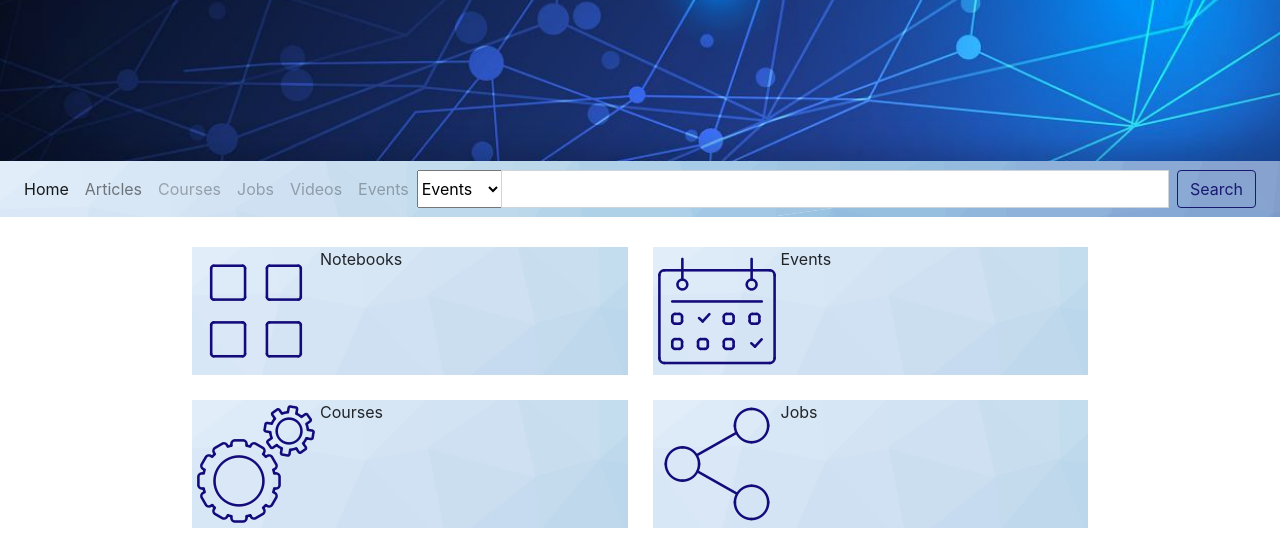
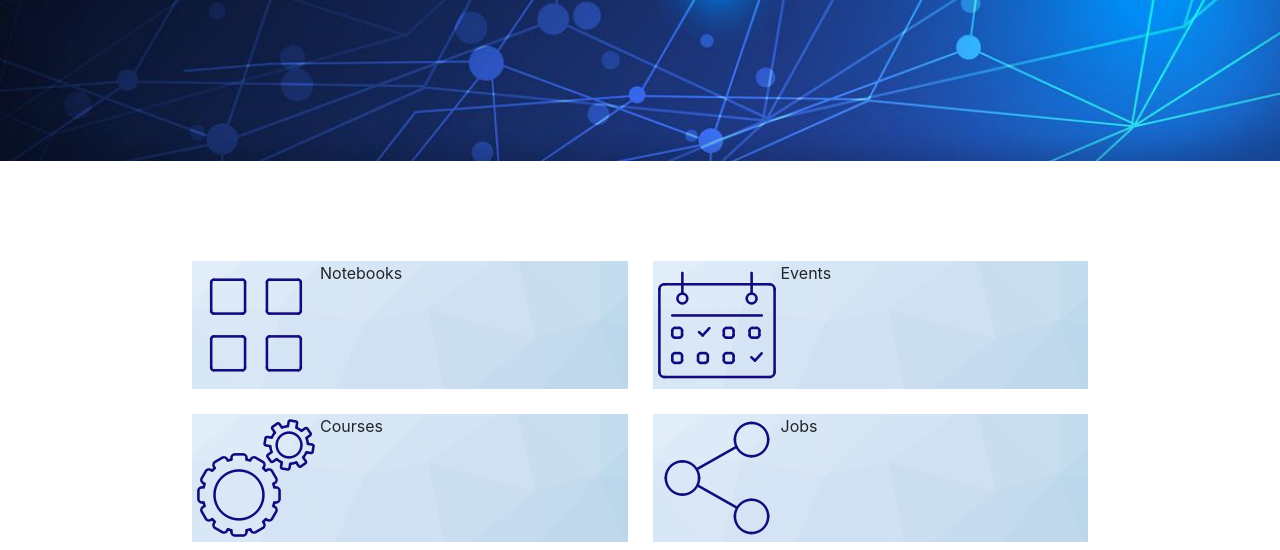
Before and after one commit to SpiderRam/now-what, a website: page public/index.html in a window 1280 px wide. Shown: the part 225-775 px from the top of the page. Drawn offline with nearby package versions, Linux system fonts and the light colour scheme; a web font is replaced by a local one.

Commit message:
minor styling changes

```diff
--- a/public/css/style.css
+++ b/public/css/style.css
@@ -31,7 +31,7 @@
 
 .jumbotron {
     background-image: url("../images/blue-tech.jpg");
-    margin-bottom: 0px;
+    margin-bottom: 100px;
     background-size: cover;
 }
 
--- a/public/index.html
+++ b/public/index.html
@@ -65,41 +65,7 @@
       </div>
     </div>
 
-    <nav class="navbar navbar-expand-lg navbar-light bg-light">
-      <div class="collapse navbar-collapse" id="navbarSupportedContent">
-        <ul class="navbar-nav mr-auto">
-          <li class="nav-item active">
-            <a class="nav-link" href="#">Home <span class="sr-only">(current)</span></a>
-          </li>
-          <li class="nav-item">
-            <a class="nav-link" href="#">Articles</a>
-          </li>
-          <li class="nav-item">
-            <a class="nav-link disabled" href="#">Courses</a>
-          </li>
-          <li class="nav-item">
-            <a class="nav-link disabled" href="#">Jobs</a>
-          </li>
-          <li class="nav-item">
-            <a class="nav-link disabled" href="#">Videos</a>
-          </li>
-          <li class="nav-item">
-            <a class="nav-link disabled" href="#" @click="getEvents">Events</a>
-          </li>
-        </ul>
-        <div class="input-group mr-sm-2">
-            <div class="input-group-prepend">
-              <select v-model="selectedCategory" id="selectSearch">
-                <template v-for="category in categories">
-                  <option>{{ category }}</option>
-                </template>
-              </select>
-            </div>
-            <input v-model="searchInput" type="text" id="searchForm" class="form-control mr-sm-2" aria-label="Text input with dropdown button">
-            <button @click="handleSearch" class="searchSubmit" type="submit">Search</button>
-          </div>
-      </div>
-    </nav>
+
 
     <div v-if="!activeDetails.category" class="gridWrapper" style="display: flex">
       <div class="grid">
```
